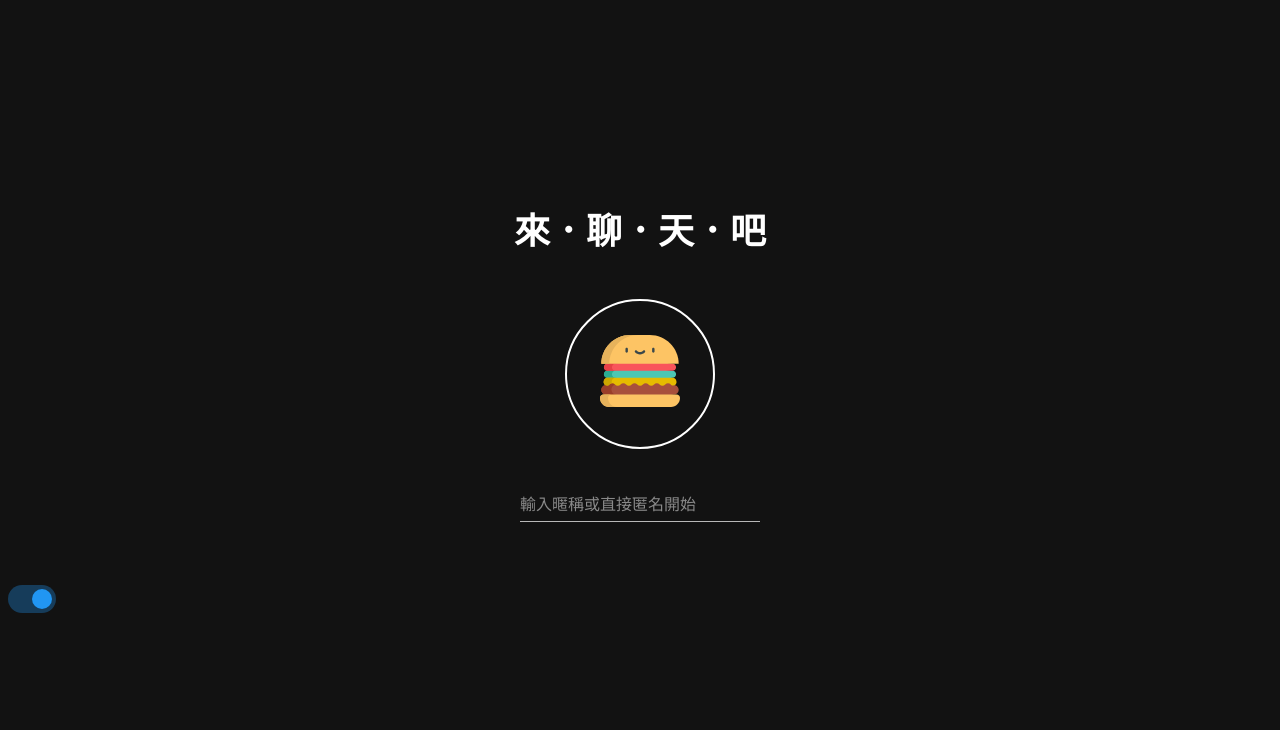
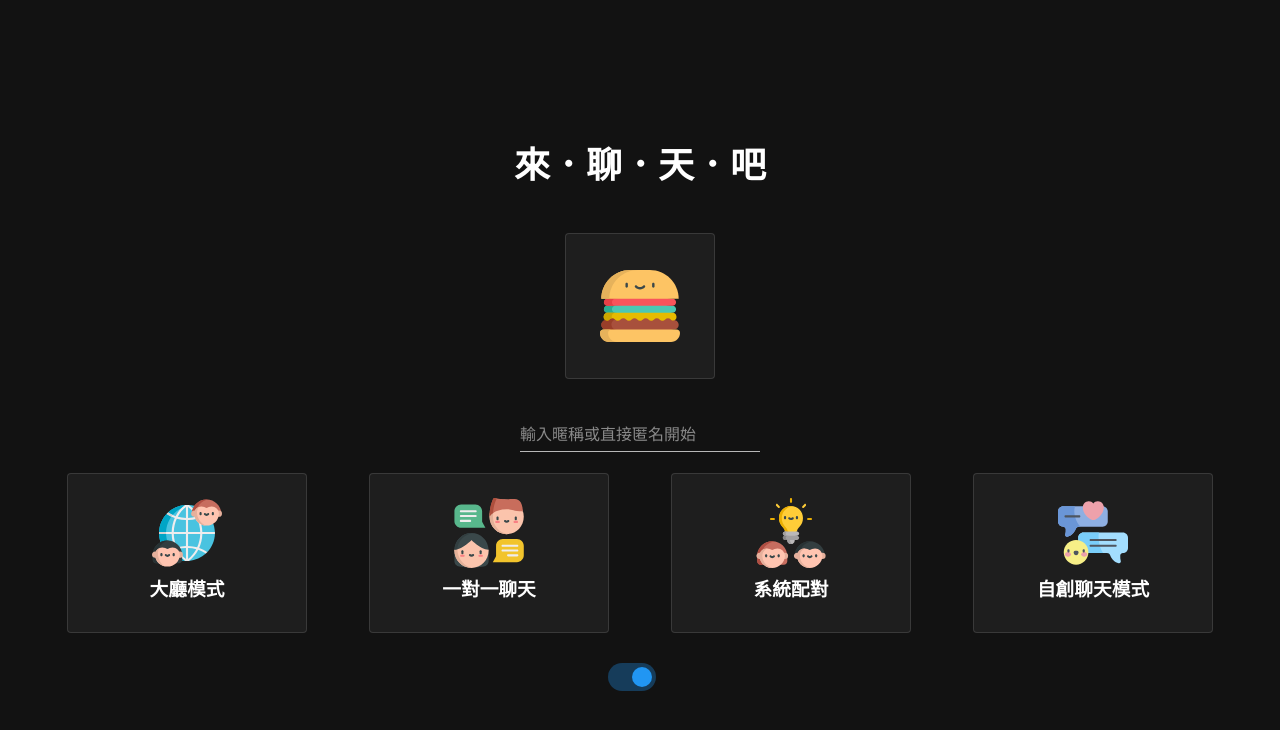
Before and after one commit to jason71708/F2E-Chatroom, a Vue app: page / in a window 1280 px wide. Shown: the top 730 px of the page. Built offline with nearby package versions, Linux system fonts and the light colour scheme.

Commit message:
主畫面切版完成

```diff
--- a/src/App.vue
+++ b/src/App.vue
@@ -1,7 +1,7 @@
 <template>
   <v-app>
     <v-container fluid fill-height>
-      <v-row :align="'center'" :justify="'center'">
+      <v-row no-gutters align="center" justify="center">
         <v-col cols="12">
           <UserInputInfo />
         </v-col>
@@ -26,11 +26,6 @@ export default {
   data: () => ({
     //
   }),
-  // methods: {
-  //   changeTheme() {
-  //     this.$vuetify.theme.dark = !this.$vuetify.theme.dark;
-  //   }
-  // }
 };
 </script>
 
--- a/src/components/NavButton.vue
+++ b/src/components/NavButton.vue
@@ -1,11 +1,80 @@
 <template>
-    <v-switch
-        v-model="$vuetify.theme.dark"
-        inset
-        hide-details
-    ></v-switch>
+    <v-row
+      align="center"
+      justify="center"
+      class="px-9">
+        <v-col
+          v-for="(item, index) in items"
+          :key="index"
+          cols="6"
+          md="3">
+          <v-hover v-slot:default="{ hover }">
+             <v-card
+              hover
+              outlined
+              max-width="240"
+              :class="{ 'on-hover': hover }"
+              class="j-card-button mx-auto text-center">
+                <v-img
+                  :src="require(`@/assets/icon/${item.icon}.svg`)"
+                  height="70"
+                  width="70"
+                  class="mx-auto mt-6"
+                ></v-img>
+                <h3
+                  class="mb-7 mt-2"
+                >{{item.mode}}</h3>
+            </v-card>
+          </v-hover>
+        </v-col>
+
+        <v-switch
+            v-model="$vuetify.theme.dark"
+            inset
+            hide-details
+        ></v-switch>
+    </v-row>
 </template>
 <script>
 export default {
+    data: ()=>({
+        items:[
+            {
+                mode:'大廳模式',
+                icon:'worldwide'
+            },
+            {
+                mode:'一對一聊天',
+                icon:'chat'
+            },
+            {
+                mode:'系統配對',
+                icon:'pair'
+            },
+            {
+                mode:'自創聊天模式',
+                icon:'custome'
+            },
+        ]
+    })
 }
 </script>
+<style>
+.theme--dark.v-card.v-card--outlined.j-card-button{
+    border: 1px solid #FFFFFF;
+    border-radius: 8px;
+    background-color: transparent;
+}
+.theme--light.v-card.v-card--outlined.j-card-button{
+    border: 1px solid rgb(0, 0, 0, 0.87);
+    border-radius: 8px;
+    background-color: transparent;
+}
+.v-card {
+  transition: all .3s ease-in-out;
+}
+
+.theme--dark.v-card.v-card--outlined.on-hover {
+    background-color: rgba(65, 65, 65);
+ }
+</style>
--- a/src/components/UserInputInfo.vue
+++ b/src/components/UserInputInfo.vue
@@ -1,5 +1,5 @@
 <template>
-    <v-row :align="'center'" :justify="'center'">
+    <v-row align="center" justify="center">
         <v-col cols="12">
             <h1 class="my-4 mx-auto text-center">{{appTitle}}</h1>
         </v-col>
@@ -8,10 +8,7 @@
         </v-col>
         <v-col cols="12">
             <div class="input-card mx-auto">
-                <v-text-field
-                    placeholder="輸入暱稱或直接匿名開始"
-                    color="#fff"
-                ></v-text-field>
+                <v-text-field placeholder="輸入暱稱或直接匿名開始" color="#fff"></v-text-field>
             </div>
         </v-col>
     </v-row>
--- a/src/components/smallCP/AvatarChoose.vue
+++ b/src/components/smallCP/AvatarChoose.vue
@@ -1,14 +1,53 @@
 <template>
-    <div class="circle">
-        <div class="outer">
+    <v-content>
+      <v-card
+        v-if="!isChoose"
+        @click="isChoose=!isChoose"
+        outlined
+        hover
+        max-width="150"
+        class="j-avatar-circle mx-auto">
             <v-img
-            :src="require('@/assets/icon/member01.svg')"
-            height="80"
-            width="80"
-            class="mb-3"
+                :src="require(`@/assets/icon/member0${userAvatar}.svg`)"
+                height="80"
+                width="80"
+                class="mx-auto my-8 over-visible"
             ></v-img>
-        </div>
-    </div>
+      </v-card>
+     <v-sheet
+        v-else
+        class="mx-auto"
+        max-width="700"
+        max-height="150"
+        >
+            <v-slide-group
+              show-arrows
+              mandatory
+              center-active>
+                <v-slide-item
+                    v-for="n in 7"
+                    :key="n"
+                >
+                    <v-card
+                        color="transparent"
+                        class="ma-4 my-8 mb-9"
+                        elevation='0'
+                        @click="changeAvatarHandler(n)"
+                    >
+                        <v-img
+                            :src="require(`@/assets/icon/member0${n}.svg`)"
+                            height="80"
+                            width="80"
+                            class="mx-auto over-visible"
+                        ></v-img>
+                    </v-card>
+
+                </v-slide-item>
+            </v-slide-group>
+        </v-sheet>
+    </v-content>
+
+
 </template>
 <script>
 // import user1 from '@/assets/icon/member01.svg';
@@ -20,28 +59,30 @@
 // import user7 from '@/assets/icon/member07.svg';
 
 export default {
-//   components: {
-//     user1,
-//     user2,
-//     user3,
-//     user4,
-//     user5,
-//     user6,
-//     user7,
-//   },
+    data: () => ({
+        isChoose: false,
+        userAvatar: 1,
+    }),
+    methods: {
+        changeAvatarHandler(n) {
+            this.userAvatar = n
+            this.isChoose = !this.isChoose
+        }
+    }
 }
 </script>
 <style>
-.circle{
-    width: 150px;
-    height: 150px;
-    border: 2px solid #fff;
+.theme--dark.v-card.v-card--outlined.j-avatar-circle{
+    border: 2px solid #FFFFFF;
     border-radius: 50%;
-    text-align: center;
-    line-height: 150px;
+    background-color: transparent;
 }
-.outer{
-    display: inline-block;
-    vertical-align: middle;
+.theme--light.v-card.v-card--outlined.j-avatar-circle{
+    border: 2px solid rgb(0, 0, 0, 0.6);
+    border-radius: 50%;
+    background-color: transparent;
+}
+.v-card > .over-visible{
+    overflow: visible;
 }
 </style>
```
